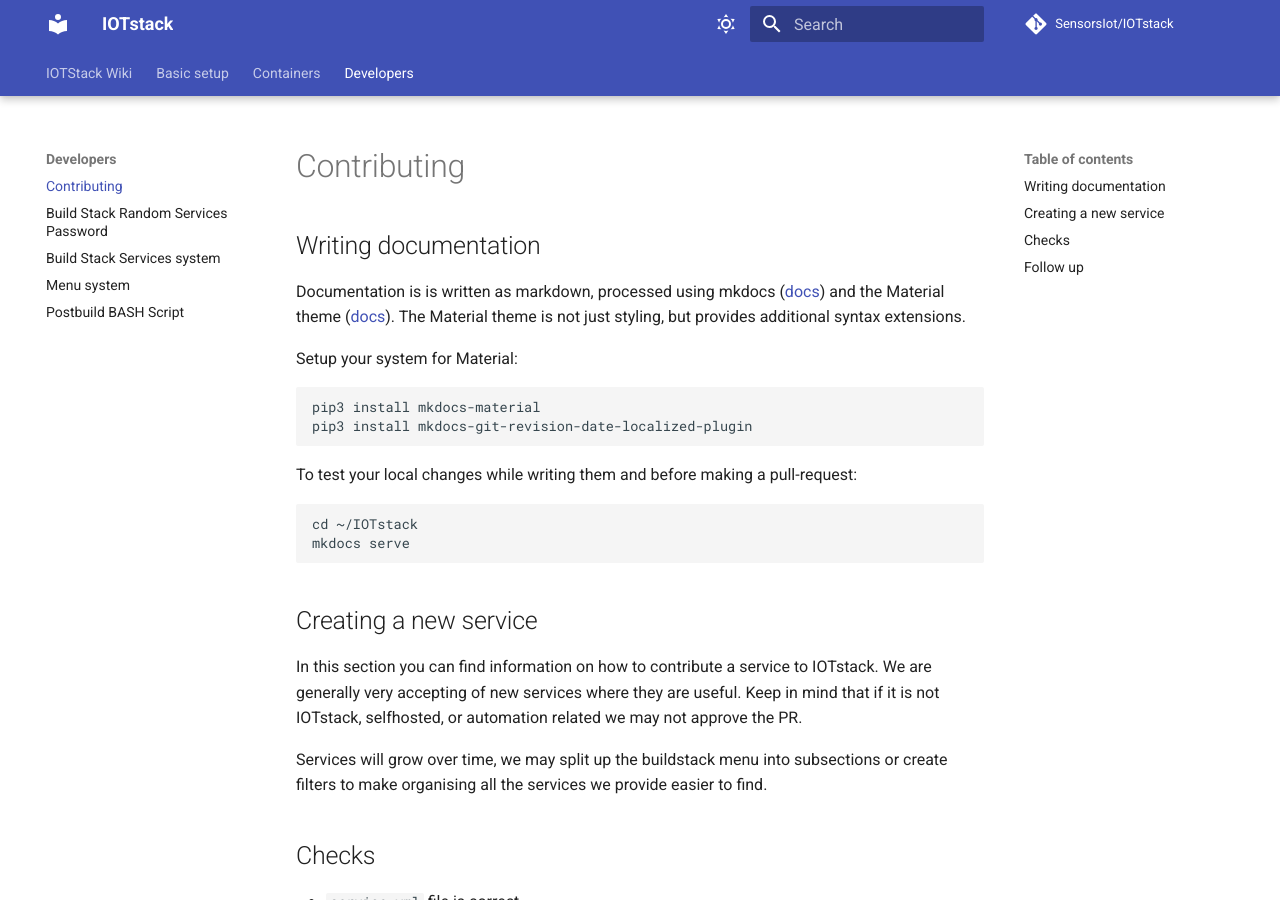
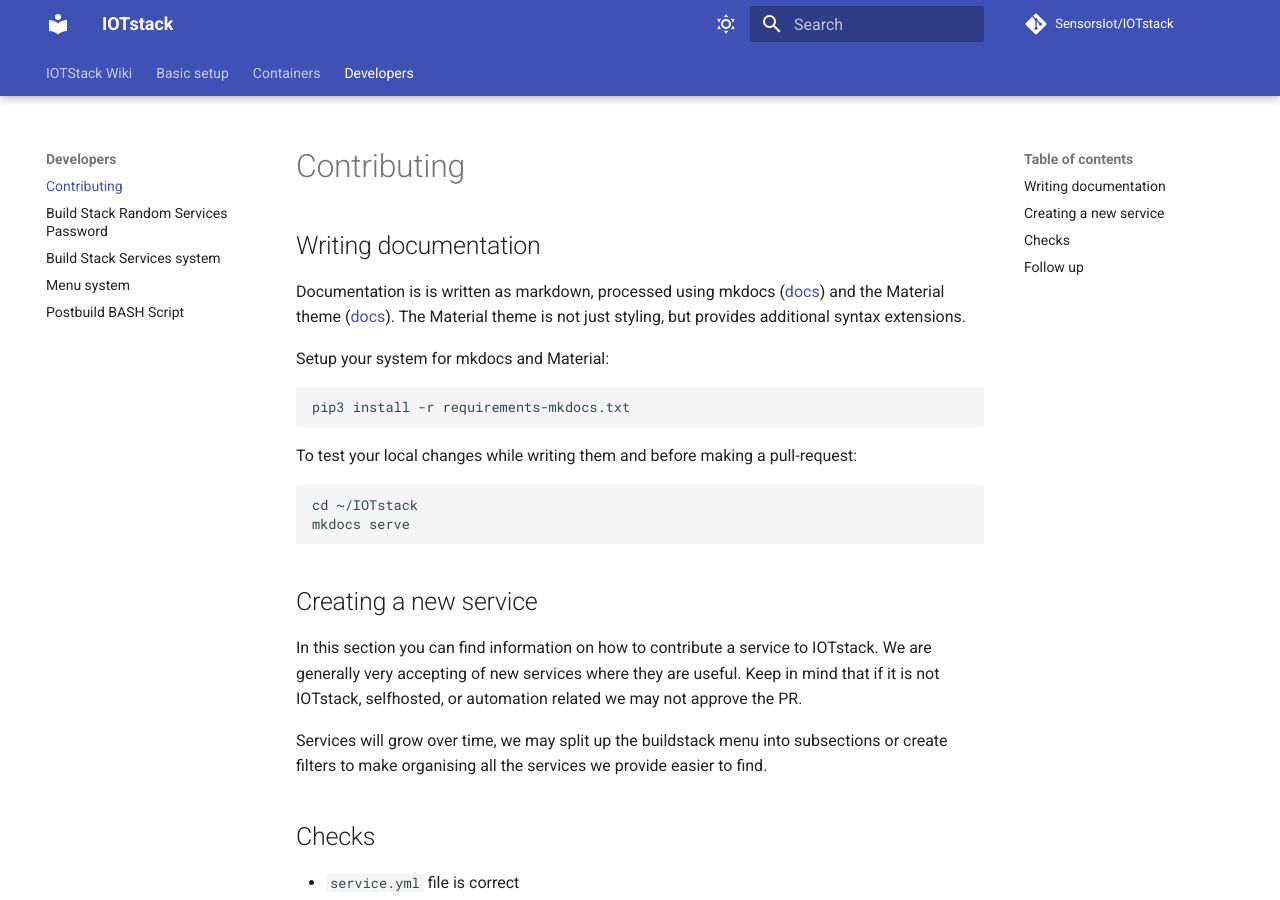
Before and after one commit to gcgarner/IOTstack, an MkDocs documentation site: the page built from docs/Developers/index.md, in a window 1280 px wide and 900 px high. Built offline with MkDocs 1.6.1 and Material for MkDocs 9.7.7, drawn with Linux system fonts in a browser that asks for light colours; comment, search, counter and statistics services are not loaded.

Commit message:
docs: define mkdocs dependencies in requirements-mkdocs.txt

````diff
--- a/docs/Developers/index.md
+++ b/docs/Developers/index.md
@@ -4,10 +4,9 @@
 
 Documentation is is written as markdown, processed using mkdocs ([docs](https://www.mkdocs.org/user-guide/writing-your-docs/#writing-your-docs)) and the Material theme ([docs](https://squidfunk.github.io/mkdocs-material/reference/)). The Material theme is not just styling, but provides additional syntax extensions.
 
-Setup your system for Material:
+Setup your system for mkdocs and Material:
 ```
-pip3 install mkdocs-material
-pip3 install mkdocs-git-revision-date-localized-plugin
+pip3 install -r requirements-mkdocs.txt
 ```
 
 To test your local changes while writing them and before making a pull-request:
--- /dev/null
+++ b/requirements-mkdocs.txt
@@ -0,0 +1,3 @@
+mkdocs-material
+mkdocs-material-extensions
+mkdocs-redirects
````
Also changed, not shown: 1 other file.
